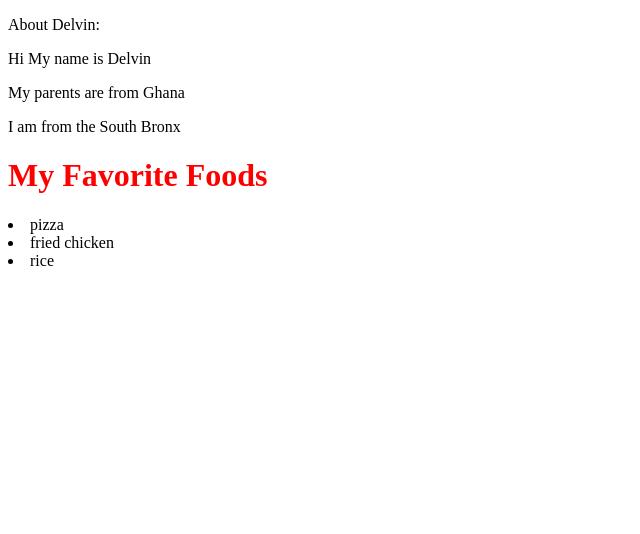
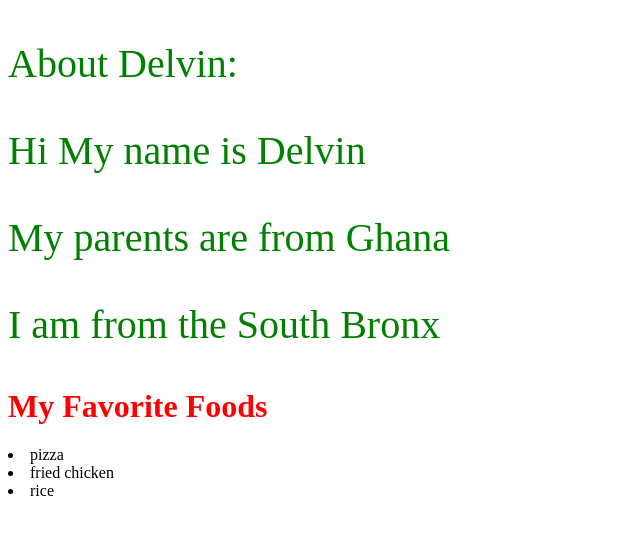
Before and after one commit to delvint5582/delvint5582.github.io, a plain HTML site: page index.html in a window 1280 px wide. Shown: the whole page, without its empty margins (0-640 px from the left). Drawn offline with Linux system fonts and the light colour scheme.

Commit message:
Update stylesheet.css

```diff
--- a/stylesheet.css
+++ b/stylesheet.css
@@ -1,3 +1,7 @@
 h1{
   color:red;
 }
+p{
+  color:green;
+  font-size:40px;
+}
```
